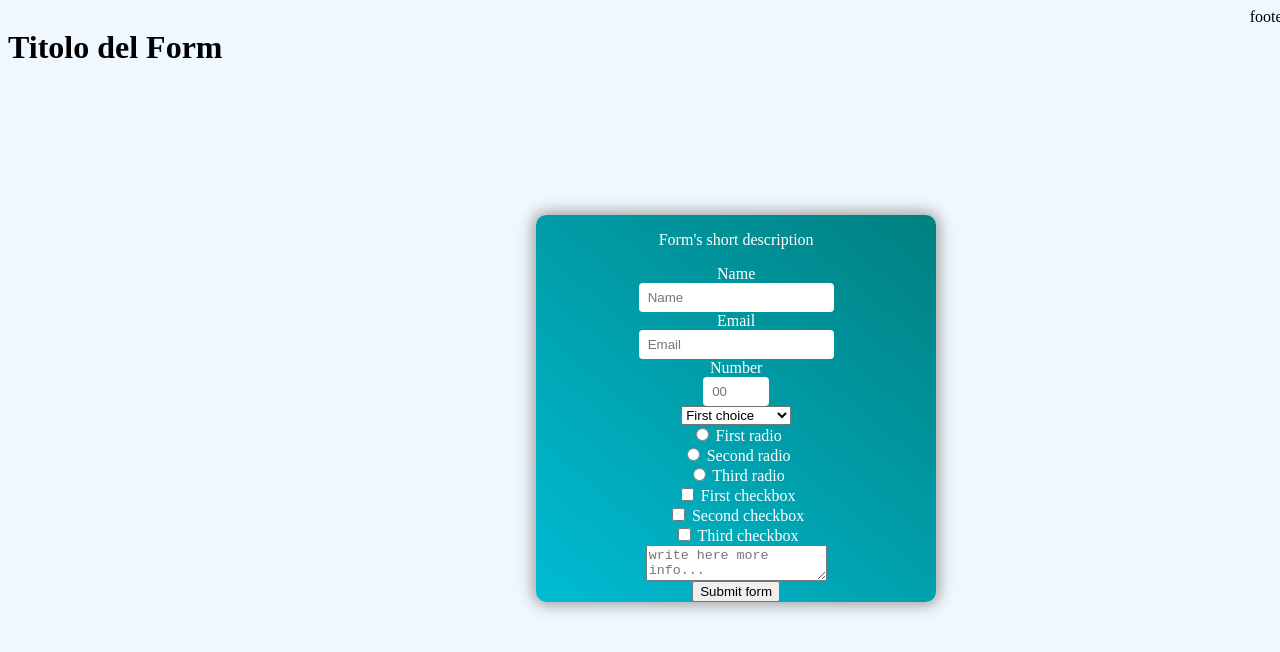
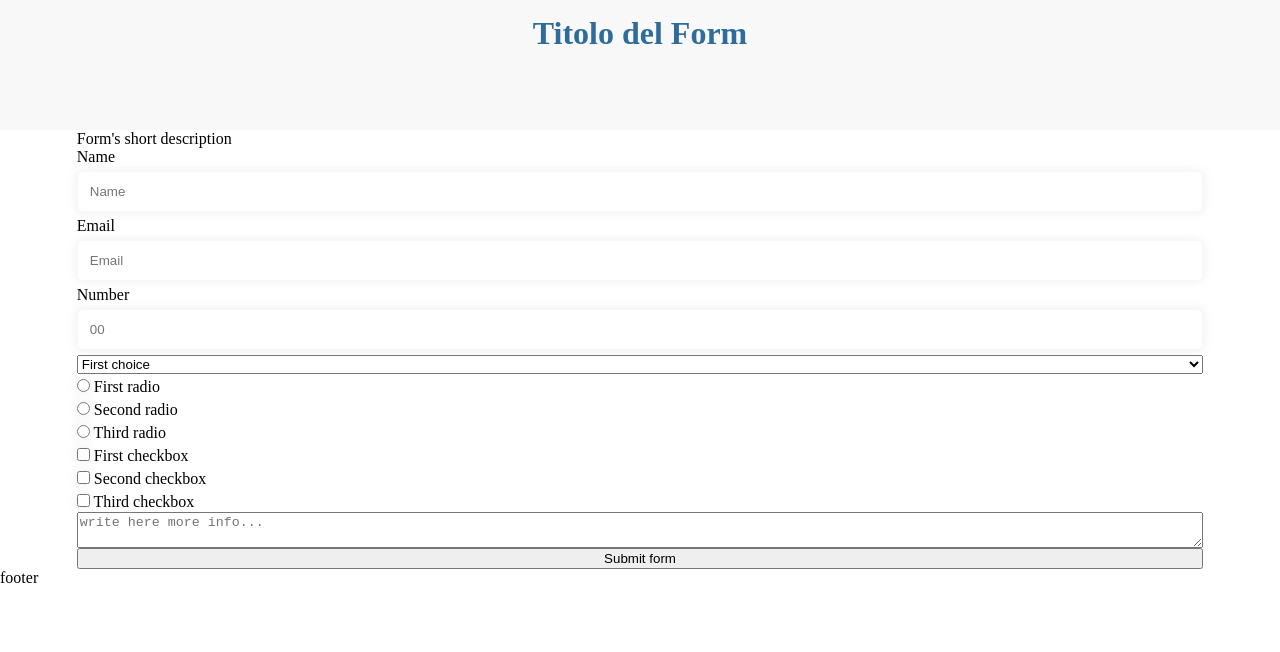
Before and after one commit to ild0tt0re/fcc_survey-form, a website built with Parcel: page index.html in a window 1280 px wide. Built offline with nearby package versions, Linux system fonts and the light colour scheme.

Commit message:
Update style.css

```diff
--- a/src/style.css
+++ b/src/style.css
@@ -1,36 +1,37 @@
-body {
-	display: flex;
-	height: 100vh;
-	width: 100vw;
-	background: aliceblue;
+* {
+	margin: 0;
+}
+
+header {
+	background-color: #f8f8f8;
+	height: 130px;
 }
 
 main {
-	color: white;
-	background: linear-gradient(40deg, #00bcd4, teal),
-		linear-gradient(40deg, #00bcd4, teal);
-	box-shadow: 0 0px 15px 3px #9e9e9e;
-	border-radius: 10px;
-	display: flex;
-	flex-direction: column;
-	align-items: center;
-	margin: auto;
-	width: 400px;
+	margin: 0 6vw;
+}
+
+h1 {
+	text-align: center;
+	padding: 15px 0;
+	color: #2e6c9c;
 }
 
 form {
 	display: flex;
 	flex-direction: column;
-	align-items: center;
 }
 
 input {
-	border: 2px solid transparent;
+	padding: 12px;
+	border-radius: 5px;
 	outline: none;
-	border-radius: 4px;
-	padding: 5px 7px;
+	border: 1px solid #f8f8f8;
+	box-shadow: 0 0 10px 0px #9e9e9e30;
+	margin: 5px 0;
 }
 
 input:focus {
-	border: 2px solid #096f75;
+	border: 1px solid #f8f8f8;
+	box-shadow: 0 0 10px 0px #a2c9e8;
 }
```
